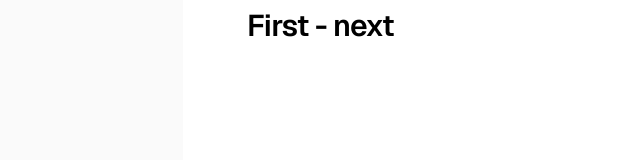
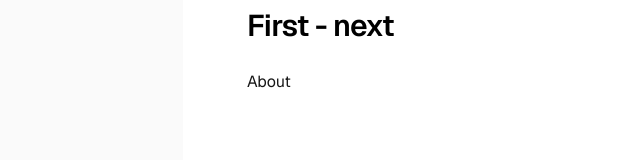
Before and after one commit to ChenPeleg/first-next, a Next.js app: page / in a window 1280 px wide. Shown: the part 122-282 px from the top of the page, without its empty margins (73-713 px from the left). Built offline with nearby package versions, Linux system fonts and the light colour scheme.

Commit message:
feat: add About link to Home component

```diff
--- a/app/page.tsx
+++ b/app/page.tsx
@@ -1,4 +1,5 @@
 import Image from "next/image";
+import Link from "next/link";
 
 export default function Home() {
 
@@ -10,6 +11,7 @@ export default function Home() {
           <h1 className="max-w-xs text-3xl font-semibold leading-10 tracking-tight text-black dark:text-zinc-50">
             First - next
           </h1>
+          <Link href={'about'}>About</Link>
 
         </div>
 
```
